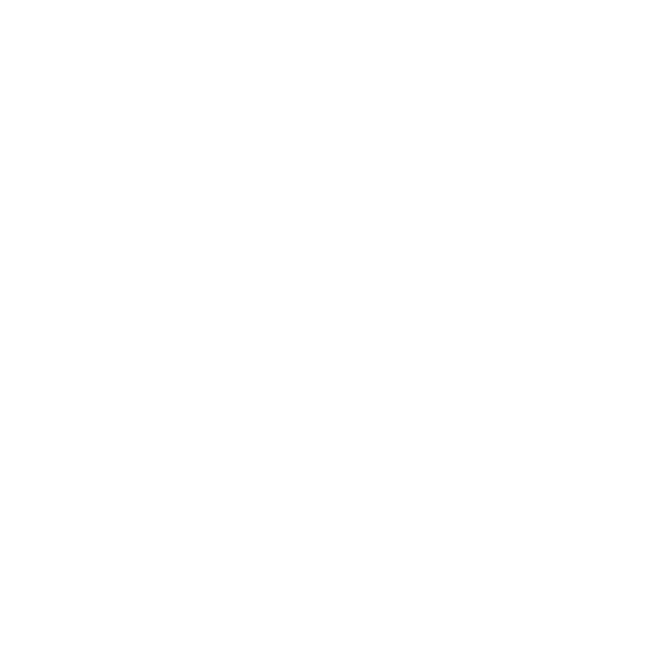
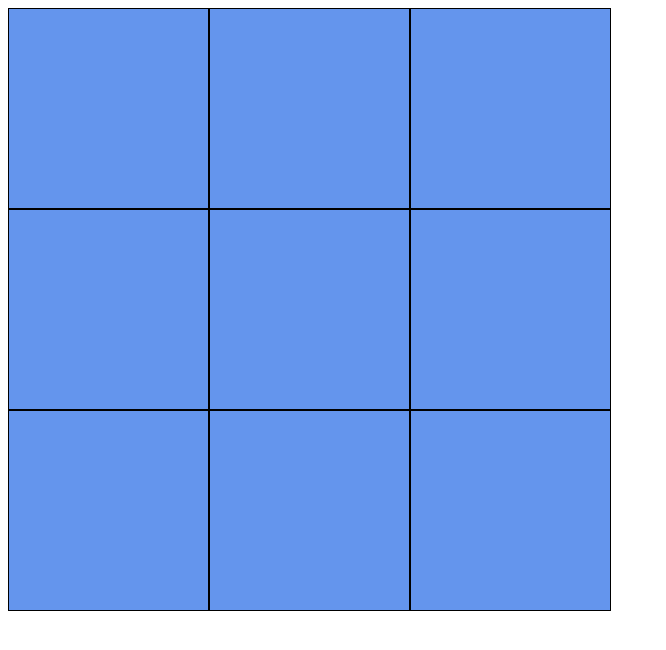
Before and after one commit to Marcus-Bengtsson/TeamOppgave1, a plain HTML site: page index.html in a window 1280 px wide. Shown: the whole page, without its empty margins (0-666 px from the left). Drawn offline with Linux system fonts and the light colour scheme.

Commit message:
Made grid

```diff
--- a/index.html
+++ b/index.html
@@ -11,7 +11,7 @@
 </head>
 
 <body>
-    <div>
+    <div id="rutenett">
         <div id="rute1" class="rute"></div>
         <div id="rute2" class="rute"></div>
         <div id="rute3" class="rute"></div>
--- a/style.css
+++ b/style.css
@@ -0,0 +1,16 @@
+#rutenett {
+    display: grid;
+    width: 597px;
+    height: 597px;
+    background-color: coral;
+    grid: 1fr 1fr 1fr/
+          1fr 1fr 1fr;
+
+}
+
+.rute {
+    width: 199px;
+    height: 199px;
+    background-color: cornflowerblue;
+    border: 1px solid black;
+}
```
